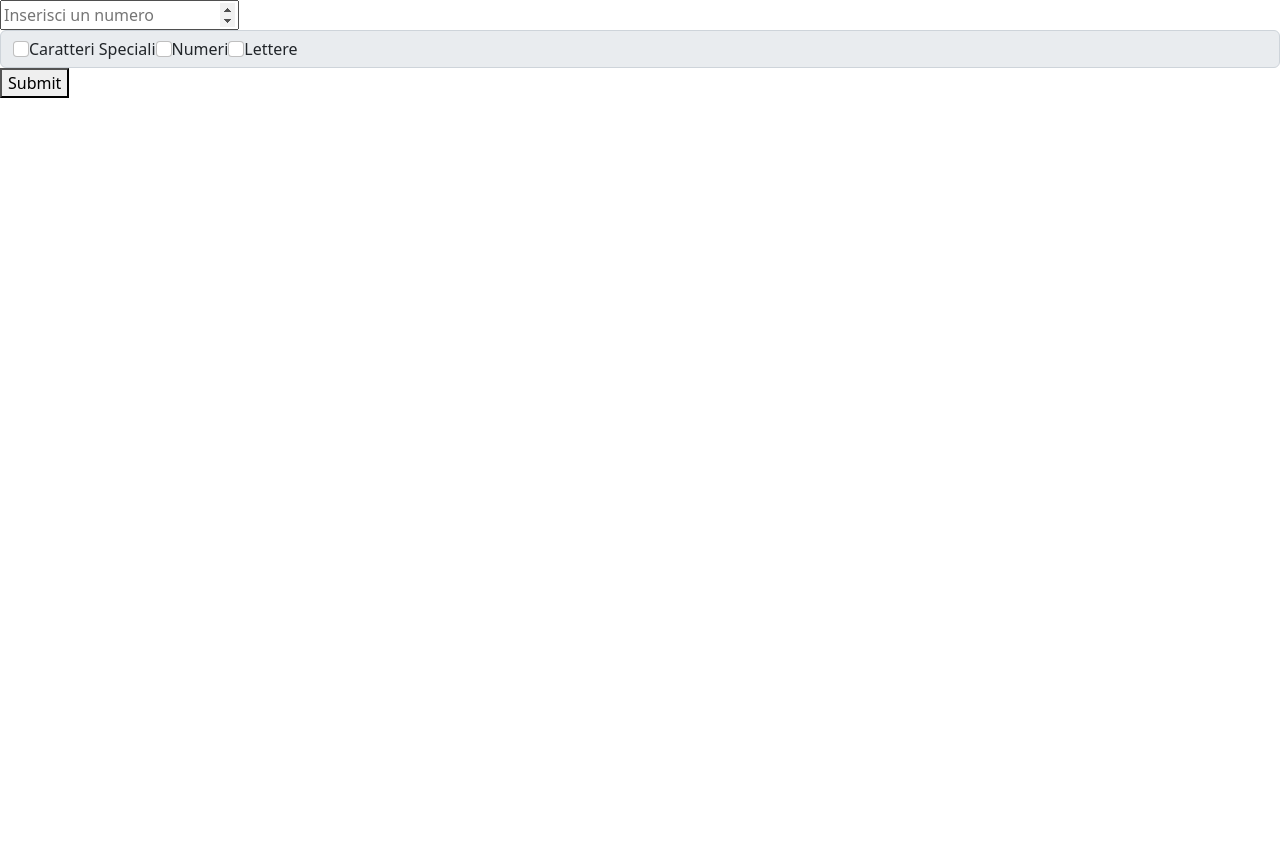
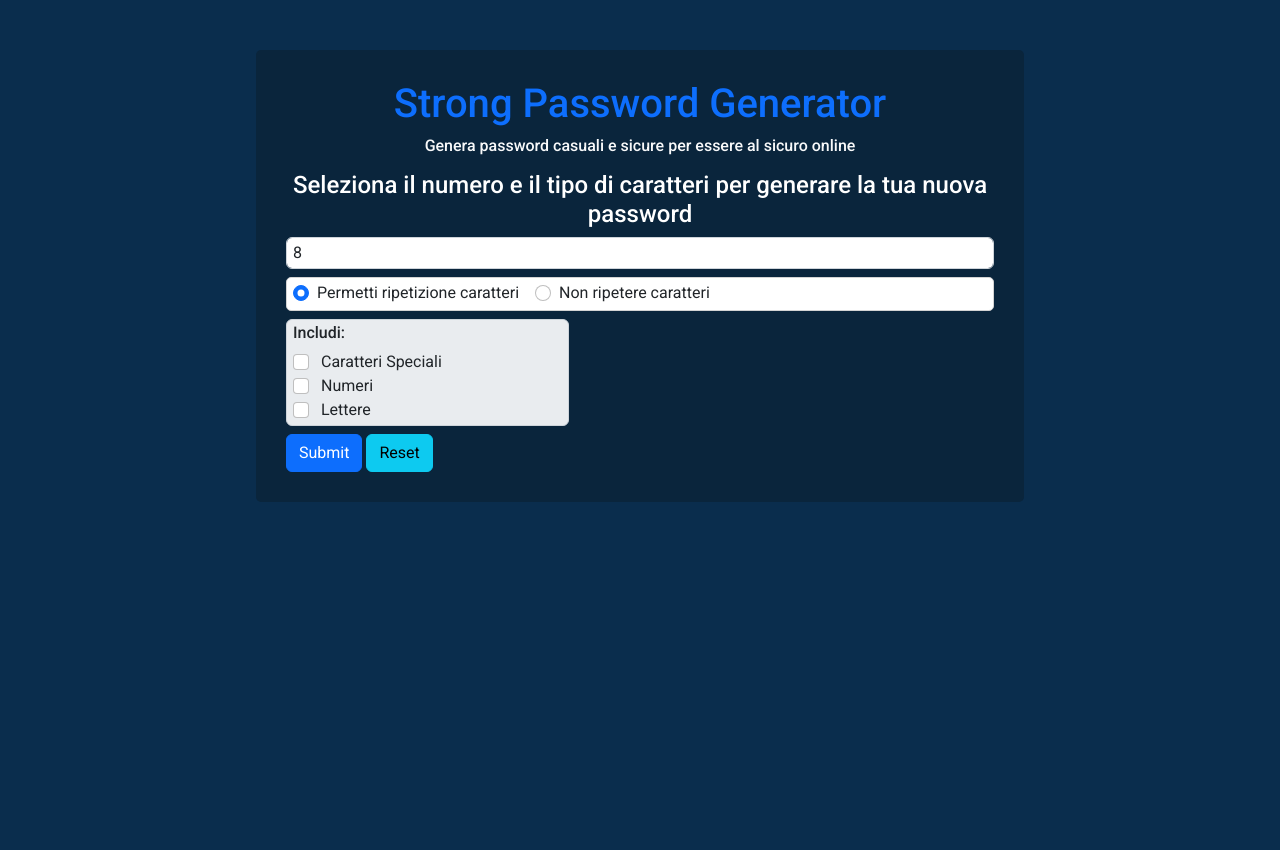
Before and after one commit to DANC0D3R/php-strong-password-generator, a PHP site: page / in a window 1280 px wide. Before the commit the page ends 98 px from the top, so only its background shows below. Run offline with PHP 8.4, Linux system fonts and the light colour scheme.

Commit message:
Milestone 1 completata

```diff
--- a/index.php
+++ b/index.php
@@ -1,7 +1,48 @@
 <?php
+// Funzione che genera la password
+function createPsw($charsnum, $huge_array){
+    $repetition = $_GET['repetition'];
+    if($repetition == 'false'){
+        $repetition = false;
+        if($charsnum > 10 && count($huge_array) == 10){
+        $charsnum = 10;
+        }
+        $my_temp_array = [];
+        while(count($my_temp_array) <= $charsnum){
+        $my_var=array_rand(array_flip($huge_array), 1);
+        if(!in_array($my_var, $my_temp_array)){
+            $my_temp_array[] = $my_var;
+        }
+    }$password=implode($my_temp_array);
+    } else{
+        $password=(str_shuffle(implode(array_rand(array_flip($huge_array), $charsnum))));
+    }
+    return $password;
+}
+
+$charsnum = intval($_GET['charsnumber'] ?? '');
+
 $specials=['!','?','&','%','$','<','>','^','+','-','*','/','(',')','[',']','{','}','@','#','_','=',];
 $letters=['a','b','c','d','e','f','g','h','i','j','k','l','m','n','o','p','q','r','s','t','u','v','w','x','y','z','A','B','C','D','E','F','G','H','I','J','K','L','M','N','O','P','Q','R','S','T','U','V','W','X','Y','Z'];
 $numbers=[0,1,2,3,4,5,6,7,8,9];
+
+$getSpecials= $_GET['chars'] ?? array();
+
+if(count($getSpecials) == 0 || count($getSpecials)==3){
+    $huge_array = array_merge($specials, $letters, $numbers);
+} elseif(count($getSpecials) == 1 && in_array("special", $getSpecials)){
+    $huge_array = $specials;
+} elseif(count($getSpecials) == 1 && in_array("numbers", $getSpecials)){
+    $huge_array = $numbers;
+} elseif(count($getSpecials) == 1 && in_array("letters", $getSpecials)){
+    $huge_array = $letters;
+} elseif(count($getSpecials) == 2 && !in_array("special", $getSpecials)){
+    $huge_array = array_merge($letters, $numbers);
+} elseif(count($getSpecials) == 2 && !in_array("numbers", $getSpecials)){
+    $huge_array = array_merge($specials, $letters);
+} elseif(count($getSpecials) == 2 && !in_array("letters", $getSpecials)){
+    $huge_array = array_merge($specials, $numbers);
+;}
 ?>
 
 <!DOCTYPE html>
@@ -19,19 +60,123 @@ $numbers=[0,1,2,3,4,5,6,7,8,9];
         <link href="https://fonts.googleapis.com/css2?family=Roboto:ital,wght@0,100;0,300;0,400;0,500;0,700;0,900;1,100;1,300;1,400;1,500;1,700;1,900&display=swap" rel="stylesheet">
         <!-- Bootstrap -->
         <link rel="stylesheet" href="https://cdnjs.cloudflare.com/ajax/libs/bootstrap/5.2.3/css/bootstrap.min.css" integrity="sha512-SbiR/eusphKoMVVXysTKG/7VseWii+Y3FdHrt0EpKgpToZeemhqHeZeLWLhJutz/2ut2Vw1uQEj2MbRF+TVBUA==" crossorigin="anonymous" referrerpolicy="no-referrer" />
+
+        <!-- Stile -->
+        <style>
+            body{
+                height: 100vh;
+
+                font-family: 'Roboto', sans-serif;
+
+                background-color: #0A2D4D;
+
+                overflow: hidden;
+            }
+            .dc-cont{
+                width: 60%;
+
+                margin: 50px auto;
+
+                padding: 30px;
+
+                border-radius: 5px;
+
+                background-color: #0A253C;
+            }
+
+            .dc-cont > h1{
+                text-align: center;
+
+                color: #0D6EfD;
+                }
+
+            h4, h5{
+                text-align: center;
+
+                color: #FFFFFF;
+            }
+
+
+            .dc-input{
+                display:inline-block;
+
+                padding: 3px 6px;
+            }
+
+            .dc-input.checkboxes{
+                width: 40%;
+            }
+
+            .radios.dc-input{
+                margin-top: 8px;
+
+                border: 1px solid lightgrey;
+                border-radius: 5px;
+
+                background-color: #FFFFFF;
+            }
+
+            .output{
+                text-align: center;
+
+                margin-top: 15px;
+
+                border: 1px solid #D3D3D3;
+                border-radius: 5px;
+            }
+        </style>
     </head>
     <body>
-        <form action="" method="GET">
-        <input type="number" placeholder="Inserisci un numero" name="charsnum">
-        <div class="input-group-text">
-            <input class="form-check-input mt-0" type="checkbox" value="special" aria-label="Checkbox for following text input" name="chars[]" id="chars1">
-            <label class="form-check-label" for="chars1">Caratteri Speciali</label>
-            <input class="form-check-input mt-0" type="checkbox" value="numbers" aria-label="Checkbox for following text input" name="chars[]" id="chars2">
-            <label class="form-check-label" for="chars2">Numeri</label>
-            <input class="form-check-input mt-0" type="checkbox" value="letters" aria-label="Checkbox for following text input" name="chars[]" id="chars3">
-            <label class="form-check-label" for="chars3">Lettere</label>
+        <div class="dc-cont">
+            <!-- Titolo -->
+            <h1>Strong Password Generator</h1>
+            <h6 class="text-center text-light">Genera password casuali e sicure per essere al sicuro online</h6>
+            <h4 class="mt-3">Seleziona il numero e il tipo di caratteri per generare la tua nuova password</h4>
+            <!-- FORM -->
+            <form action="" method="GET">
+                <input type="number" placeholder="Lunghezza password (numero)" name="charsnumber" value="8" min="8" max="32" required class="form-control dc-input">
+                <!-- Selezione ripetizione dei caratteri -->
+                <div class="radios dc-input d-flex">
+                    <div class="form-check me-3">
+                        <div class="div">
+                            <input class="form-check-input" type="radio" value="true" name="repetition" id="flexCheckDefault" checked>
+                            <label class="form-check-label" for="flexCheckDefault" checked>Permetti ripetizione caratteri</label>
+                        </div>
+                    </div>
+                    <div class="form-check d-flex">
+                        <div class="div">
+                            <input class="form-check-input" type="radio" value="false" name="repetition" id="norep" >
+                            <label class="form-check-label" for="norep">Non ripetere caratteri</label>
+                        </div>
+                    </div>
+                </div>
+                <!-- Selezione tipo di carattere da includere -->
+                <div class="input-group-text mt-2 d-flex flex-column justify-content-start align-items-start dc-input checkboxes text-left">
+                    <h6>Includi:</h6>
+                    <div class="">
+                        <input class="form-check-input me-2" type="checkbox" value="special" aria-label="Checkbox for following text input" name="chars[]" id="chars1">
+                        <label class="form-check-label me-2" for="chars1"> Caratteri Speciali</label>
+                    </div>
+                    <div class="">
+                        <input class="form-check-input me-2" type="checkbox" value="numbers" aria-label="Checkbox for following text input" name="chars[]" id="chars2">
+                        <label class="form-check-label me-2" for="chars2"> Numeri</label>
+                    </div>
+                    <div class="">
+                        <input class="form-check-input me-2" type="checkbox" value="letters" aria-label="Checkbox for following text input" name="chars[]" id="chars3">
+                        <label class="form-check-label me-2" for="chars3"> Lettere</label>
+                    </div>
+                </div>
+                <!-- Bottone Submit -->
+                <button type="submit" class="btn btn-primary mt-2">Submit</button>
+                <!-- Bottone Reset -->
+                <button type="reset" class="btn btn-info mt-2">Reset</button>
+            </form>
+            <!-- Stampa stringa in pagina -->
+            <?php if(!empty($charsnum)): ?>
+                <div class="output">
+                    <h5>Password generata: <?php echo '<br><h4> '. createPsw($charsnum, $huge_array) .' </h4>'?></h5>
+                </div>
+            <?php endif; ?>
         </div>
-        <button type="submit">Submit</button>
-        </form>
     </body>
 </html>
```
